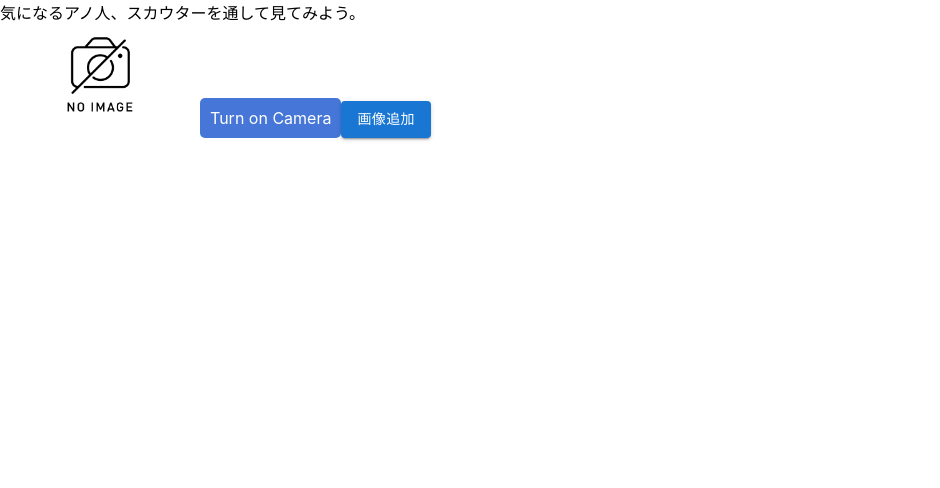
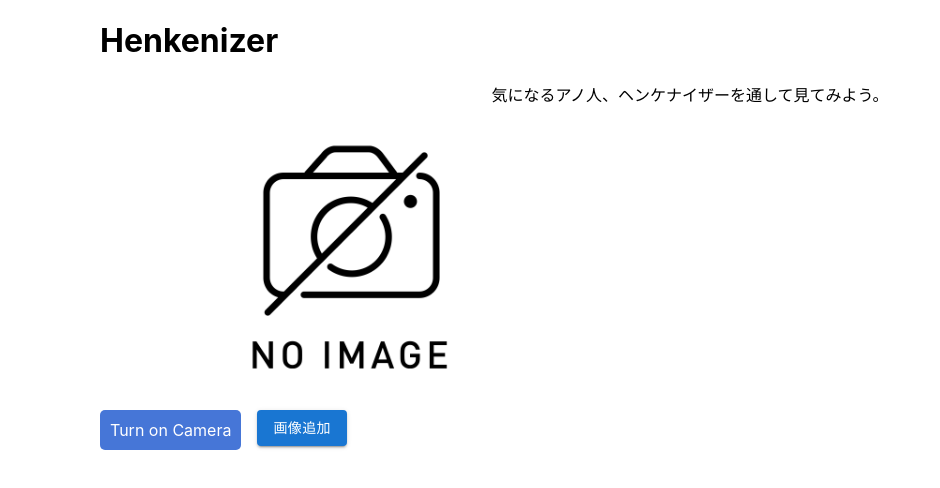
Before and after one commit to shimizuyuta/hackathon_vol5, a Next.js app in the folder next/: page / in a window 1280 px wide. Shown: the top 488 px of the page, without its empty margins (0-940 px from the left). Built offline with nearby package versions, Linux system fonts and the light colour scheme.

Commit message:
一部フロント変更

```diff
--- a/next/components/WebcamCapture.js
+++ b/next/components/WebcamCapture.js
@@ -6,6 +6,7 @@ import style from '../styles/WebcamCapture.module.css'
 import FlipCameraIosIcon from '@mui/icons-material/FlipCameraIos';
 import noImageIcon from '../public/noImageIcon2.jpg'
 import Button from "@mui/material/Button";
+import Stack from "@mui/material/Stack";
 
 const FACING_MODE_USER = "user";
 const FACING_MODE_ENVIRONMENT = "environment";
@@ -64,13 +65,29 @@ const WebcamCapture = () => {
   return (
     <>
       {/* カメラのサイズ・キャプチャーサイズを変更する必要あり */}
-      <Image src={url} alt='写真が表示されます' width="200px" height="100px" objectFit="contain" />
+      <Image src={url} alt='写真が表示されます' width="500px" height="300px" objectFit="contain" />
       {isCaptureable ?
-        <>
+      <>
+      <Stack spacing={2} direction="row" alignContent="center">
           <button
-            onClick={switchCamera} className={style.button}><FlipCameraIosIcon/></button>
-          <button onClick={startUpCamera} className={style.button}>Turn off Camera</button>
-          <button onClick={captureCamera} className={style.button}>Capture Camera</button>
+            onClick={switchCamera}
+            className={style.button}
+          >
+            <FlipCameraIosIcon/>
+          </button>
+          <button
+            onClick={startUpCamera}
+            className={style.button}
+          >
+            Turn off Camera
+          </button>
+          <button
+            onClick={captureCamera}
+            className={style.button}
+          >
+            Capture Camera
+          </button>
+
           {/* カメラのサイズ・キャプチャーサイズを変更する必要あり */}
           <Webcam
             audio={false}
@@ -84,8 +101,10 @@ const WebcamCapture = () => {
             }}
             ref={webcamRef}
           />
+        </Stack>
         </>:
         <>
+        <Stack spacing={2} direction="row" alignContents="center">
           <button onClick={startUpCamera} className={style.button}>Turn on Camera</button>
           {/* labelのところがなぜか動かない・TODO:buttonのところを調査 */}
           {/* <label htmlFor={inputId}>
@@ -104,8 +123,8 @@ const WebcamCapture = () => {
               variant="contained"
               component="span"
               className={style.button}
-            >
-              画像追加
+          >
+            画像追加
             </Button>
             <input
               id={inputId}
@@ -116,6 +135,7 @@ const WebcamCapture = () => {
               style={{ display: "none" }}
             />
           </label>
+        </Stack>
 
         </>
       }
--- a/next/package.json
+++ b/next/package.json
@@ -13,9 +13,9 @@
     "@emotion/styled": "^11.9.3",
     "@mui/icons-material": "^5.8.4",
     "@mui/material": "^5.8.7",
-    "next": "12.2.1",
-    "react": "18.2.0",
-    "react-dom": "18.2.0",
+    "next": "^12.2.1",
+    "react": "^18.2.0",
+    "react-dom": "^18.2.0",
     "react-webcam": "^7.0.1",
     "save": "^2.5.0"
   },
--- a/next/pages/index.js
+++ b/next/pages/index.js
@@ -3,12 +3,14 @@ import WebcamCapture from '../components/WebcamCapture'
 
 const index = () => {
   return (
-    <>
-      <div>
-        気になるアノ人、スカウターを通して見てみよう。
-      </div>
+    <div>
+        <title>Henkenizer</title>
+        <h1>Henkenizer</h1>
+        <div id="explain">
+          気になるアノ人、ヘンケナイザーを通して見てみよう。
+        </div>
       <WebcamCapture />
-    </>
+    </div>
   )
 }
 
--- a/next/styles/globals.css
+++ b/next/styles/globals.css
@@ -1,4 +1,7 @@
 html,
+head {
+  margin-left: 100px;
+}
 body {
   padding: 0;
   margin: 0;
@@ -14,3 +17,11 @@ a {
 * {
   box-sizing: border-box;
 }
+
+#explain {
+  text-align: center;
+}
+
+/* button {
+  color: gray
+} */
```
Also changed, not shown: 2 other files (tests, documents, lock files or other folders).
